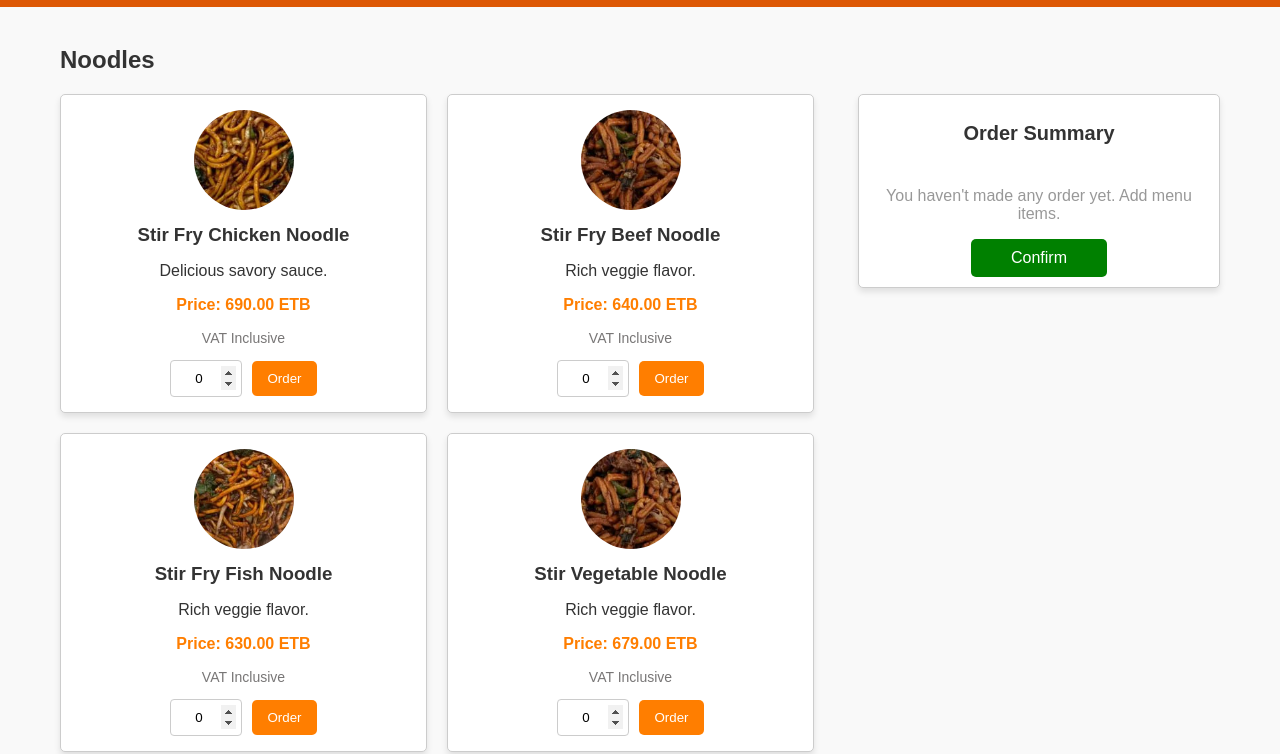
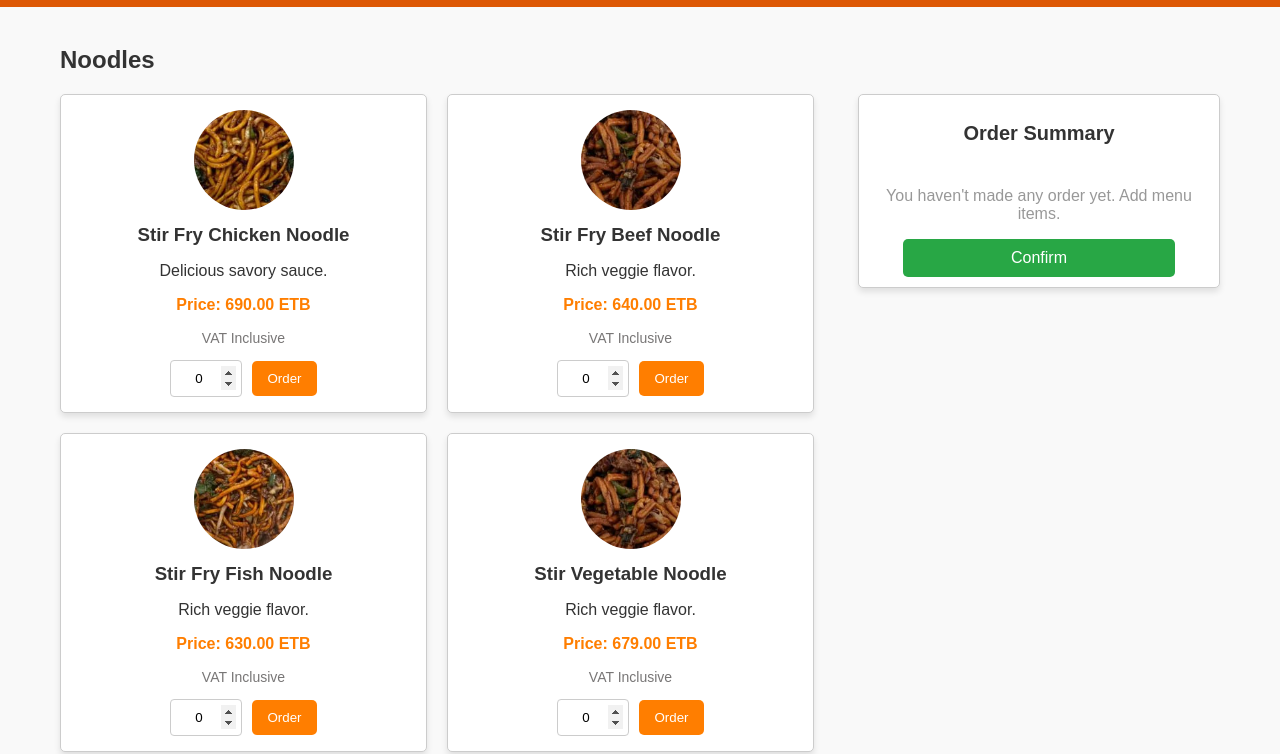
Before and after one commit to hintsete/web-assignment-demo, a plain HTML site: page front-end(second page)/index.html in a window 1280 px wide. Shown: the part 75-829 px from the top of the page. Drawn offline with Linux system fonts and the light colour scheme.

Commit message:
Update styles.css

```diff
--- a/front-end(second page)/css/styles.css
+++ b/front-end(second page)/css/styles.css
@@ -52,8 +52,6 @@ body {
   .menu-categories{
     width: 65%;
   }
-
-
 .menu-aside {
   position: fixed; /* Fix the position */
   top: 169px;
@@ -64,9 +62,9 @@ body {
   border-radius: 5px;
   padding: 5px;
   box-shadow: 0 4px 6px rgba(0, 0, 0, 0.1);
-    height: auto;
-    overflow-y: 0;
-}
+  max-height: 400px; /* Set a maximum height */
+  overflow-y: auto; /* Enable vertical scrolling */}
+
 .menu-aside img{
   width: 8%;
 }
@@ -197,15 +195,16 @@ input[type="number"]::-webkit-outer-spin-button {
   }
 
   .confirm-button {
-    background-color: green;
+    width: 80%; /* Full width */
+    padding: 10px;
+    background-color: #28a745; /* Green background */
     color: white;
     border: none;
-    padding: 10px 20px;
     border-radius: 5px;
     cursor: pointer;
-    width: 40%;
     font-size: 16px;
 }
+
 .confirm-button:hover {
     background-color: #0b430e; /* Darker green on hover */
 }
```
Lines whose indentation alone changed are shown as unchanged.
